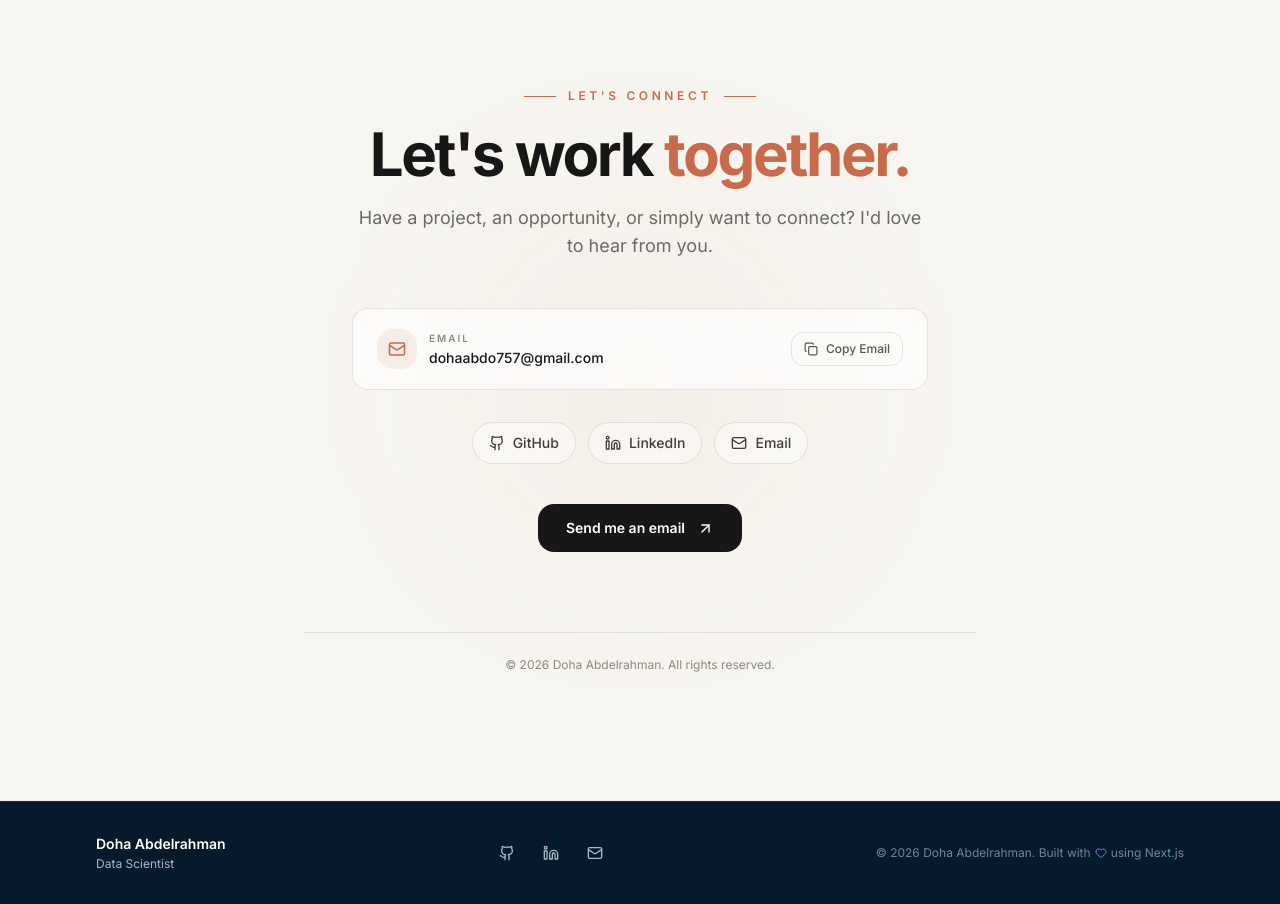
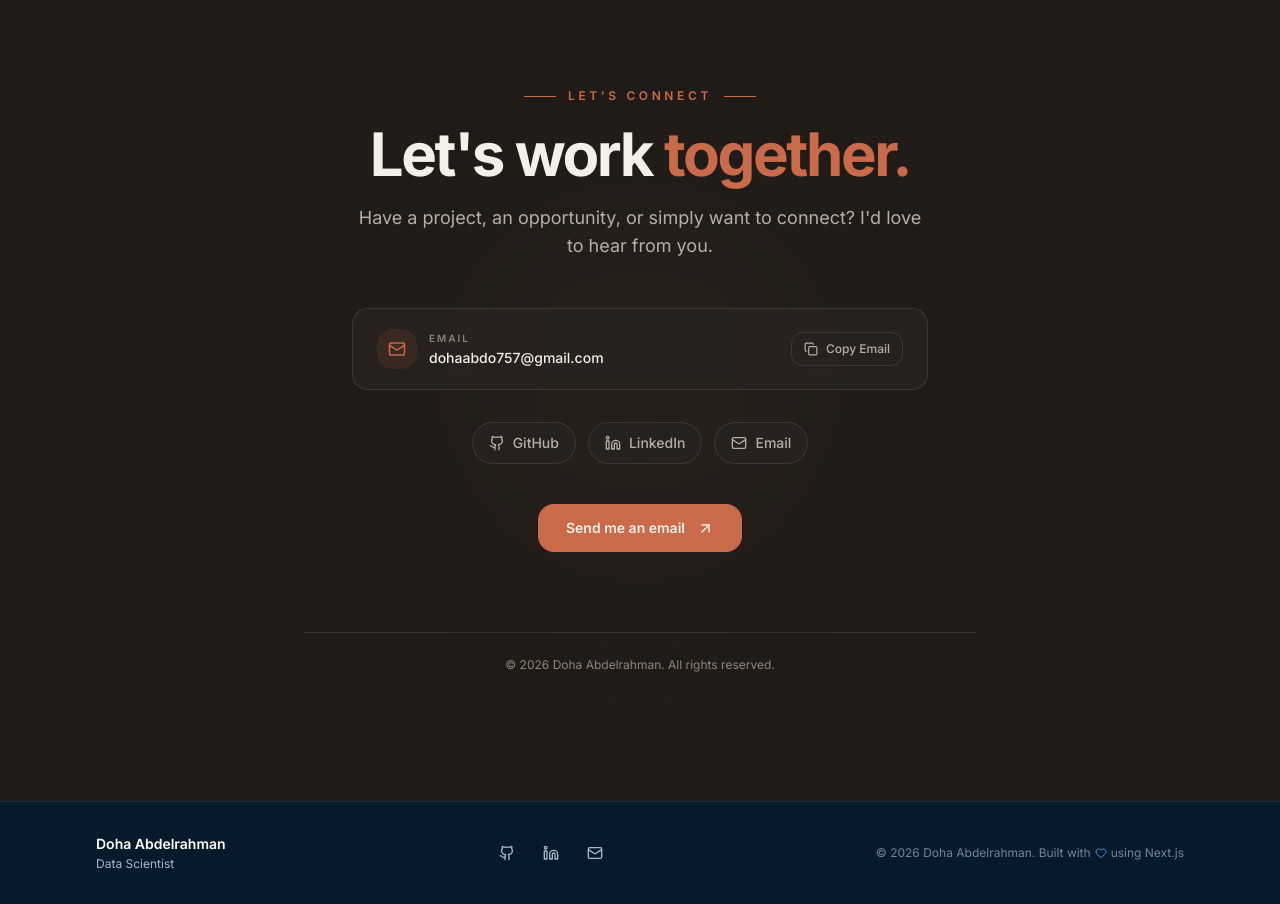
Before and after one commit to DohaAbdelrahman/Doha, a Next.js app: page / in a window 1280 px wide. Shown: the part 8980-9884 px from the top of the page. Built offline with nearby package versions, Linux system fonts and the light colour scheme.

Commit message:
updat 2 contact

```diff
--- a/src/sections/ContactSection.tsx
+++ b/src/sections/ContactSection.tsx
@@ -34,12 +34,12 @@ export default function ContactSection() {
       className="
         relative
         overflow-hidden
-        bg-[#F7F5F0]
+        bg-[#211C18]
         py-24
         sm:py-32
       "
     >
-      {/* Subtle accent */}
+      {/* Subtle Terracotta Glow */}
 
       <div
         className="
@@ -53,7 +53,7 @@ export default function ContactSection() {
           -translate-y-1/2
           rounded-full
           bg-[#C96A4A]/5
-          blur-[100px]
+          blur-[110px]
         "
       />
 
@@ -68,7 +68,9 @@ export default function ContactSection() {
           sm:px-8
         "
       >
-        {/* Heading */}
+        {/* =====================================================
+            HEADER
+        ===================================================== */}
 
         <ScrollReveal>
           <div className="flex items-center justify-center gap-3">
@@ -83,7 +85,7 @@ export default function ContactSection() {
                 text-[#C96A4A]
               "
             >
-              Let's Connect
+              Let&apos;s Connect
             </span>
 
             <span className="h-px w-8 bg-[#C96A4A]" />
@@ -95,13 +97,13 @@ export default function ContactSection() {
               text-4xl
               font-bold
               tracking-[-0.04em]
-              text-[#171717]
+              text-[#F4EFE7]
 
               sm:text-5xl
               md:text-6xl
             "
           >
-            Let's work
+            Let&apos;s work
             <span className="text-[#C96A4A]"> together.</span>
           </h2>
 
@@ -112,7 +114,7 @@ export default function ContactSection() {
               max-w-xl
               text-base
               leading-7
-              text-[#6B6B65]
+              text-[#B8AEA4]
 
               sm:text-lg
             "
@@ -122,7 +124,9 @@ export default function ContactSection() {
           </p>
         </ScrollReveal>
 
-        {/* Email */}
+        {/* =====================================================
+            EMAIL
+        ===================================================== */}
 
         <ScrollReveal
           direction="up"
@@ -140,8 +144,8 @@ export default function ContactSection() {
               gap-4
               rounded-2xl
               border
-              border-[#171717]/10
-              bg-white/60
+              border-[#F4EFE7]/10
+              bg-[#2A2420]/80
               px-5
               py-5
               backdrop-blur-sm
@@ -173,7 +177,7 @@ export default function ContactSection() {
                     font-semibold
                     uppercase
                     tracking-[0.2em]
-                    text-[#8A8981]
+                    text-[#8E847B]
                   "
                 >
                   Email
@@ -184,7 +188,7 @@ export default function ContactSection() {
                     mt-0.5
                     text-sm
                     font-medium
-                    text-[#171717]
+                    text-[#F4EFE7]
                   "
                 >
                   {profile.email}
@@ -201,18 +205,18 @@ export default function ContactSection() {
                 gap-2
                 rounded-lg
                 border
-                border-[#171717]/10
+                border-[#F4EFE7]/10
                 px-3
                 py-2
                 text-xs
                 font-medium
-                text-[#55544F]
+                text-[#B8AEA4]
                 transition-all
                 duration-200
 
                 hover:border-[#C96A4A]/40
-                hover:bg-[#C96A4A]/5
-                hover:text-[#C96A4A]
+                hover:bg-[#C96A4A]/10
+                hover:text-[#D77B5B]
               "
             >
               {copied ? (
@@ -230,14 +234,16 @@ export default function ContactSection() {
           </div>
         </ScrollReveal>
 
-        {/* Social links */}
+        {/* =====================================================
+            SOCIAL LINKS
+        ===================================================== */}
 
         <ScrollReveal
           direction="up"
           delay={0.2}
           className="mt-8"
         >
-          <div className="flex items-center justify-center gap-3">
+          <div className="flex flex-wrap items-center justify-center gap-3">
             <a
               href={profile.github}
               target="_blank"
@@ -248,20 +254,20 @@ export default function ContactSection() {
                 gap-2
                 rounded-full
                 border
-                border-[#171717]/10
-                bg-white/40
+                border-[#F4EFE7]/10
+                bg-[#2A2420]/60
                 px-4
                 py-2.5
                 text-sm
                 font-medium
-                text-[#3F3E3A]
+                text-[#B8AEA4]
                 transition-all
                 duration-300
 
                 hover:-translate-y-1
                 hover:border-[#C96A4A]/40
-                hover:bg-[#C96A4A]/5
-                hover:text-[#C96A4A]
+                hover:bg-[#C96A4A]/10
+                hover:text-[#F4EFE7]
               "
             >
               <Github size={16} />
@@ -278,20 +284,20 @@ export default function ContactSection() {
                 gap-2
                 rounded-full
                 border
-                border-[#171717]/10
-                bg-white/40
+                border-[#F4EFE7]/10
+                bg-[#2A2420]/60
                 px-4
                 py-2.5
                 text-sm
                 font-medium
-                text-[#3F3E3A]
+                text-[#B8AEA4]
                 transition-all
                 duration-300
 
                 hover:-translate-y-1
                 hover:border-[#C96A4A]/40
-                hover:bg-[#C96A4A]/5
-                hover:text-[#C96A4A]
+                hover:bg-[#C96A4A]/10
+                hover:text-[#F4EFE7]
               "
             >
               <Linkedin size={16} />
@@ -306,20 +312,20 @@ export default function ContactSection() {
                 gap-2
                 rounded-full
                 border
-                border-[#171717]/10
-                bg-white/40
+                border-[#F4EFE7]/10
+                bg-[#2A2420]/60
                 px-4
                 py-2.5
                 text-sm
                 font-medium
-                text-[#3F3E3A]
+                text-[#B8AEA4]
                 transition-all
                 duration-300
 
                 hover:-translate-y-1
                 hover:border-[#C96A4A]/40
-                hover:bg-[#C96A4A]/5
-                hover:text-[#C96A4A]
+                hover:bg-[#C96A4A]/10
+                hover:text-[#F4EFE7]
               "
             >
               <Mail size={16} />
@@ -328,7 +334,9 @@ export default function ContactSection() {
           </div>
         </ScrollReveal>
 
-        {/* Main CTA */}
+        {/* =====================================================
+            CTA
+        ===================================================== */}
 
         <ScrollReveal
           direction="up"
@@ -343,17 +351,17 @@ export default function ContactSection() {
               items-center
               gap-3
               rounded-xl
-              bg-[#171717]
+              bg-[#C96A4A]
               px-7
               py-3.5
               text-sm
               font-semibold
-              text-white
+              text-[#F4EFE7]
               transition-all
               duration-300
 
               hover:-translate-y-1
-              hover:bg-[#C96A4A]
+              hover:bg-[#D77B5B]
               hover:shadow-[0_12px_30px_rgba(201,106,74,0.22)]
             "
           >
@@ -372,7 +380,9 @@ export default function ContactSection() {
           </a>
         </ScrollReveal>
 
-        {/* Bottom */}
+        {/* =====================================================
+            FOOTER
+        ===================================================== */}
 
         <ScrollReveal
           direction="up"
@@ -384,7 +394,7 @@ export default function ContactSection() {
               mx-auto
               h-px
               max-w-2xl
-              bg-[#171717]/10
+              bg-[#F4EFE7]/10
             "
           />
 
@@ -392,7 +402,7 @@ export default function ContactSection() {
             className="
               mt-6
               text-xs
-              text-[#8A8981]
+              text-[#8E847B]
             "
           >
             © {new Date().getFullYear()} Doha Abdelrahman. All rights reserved.
```
